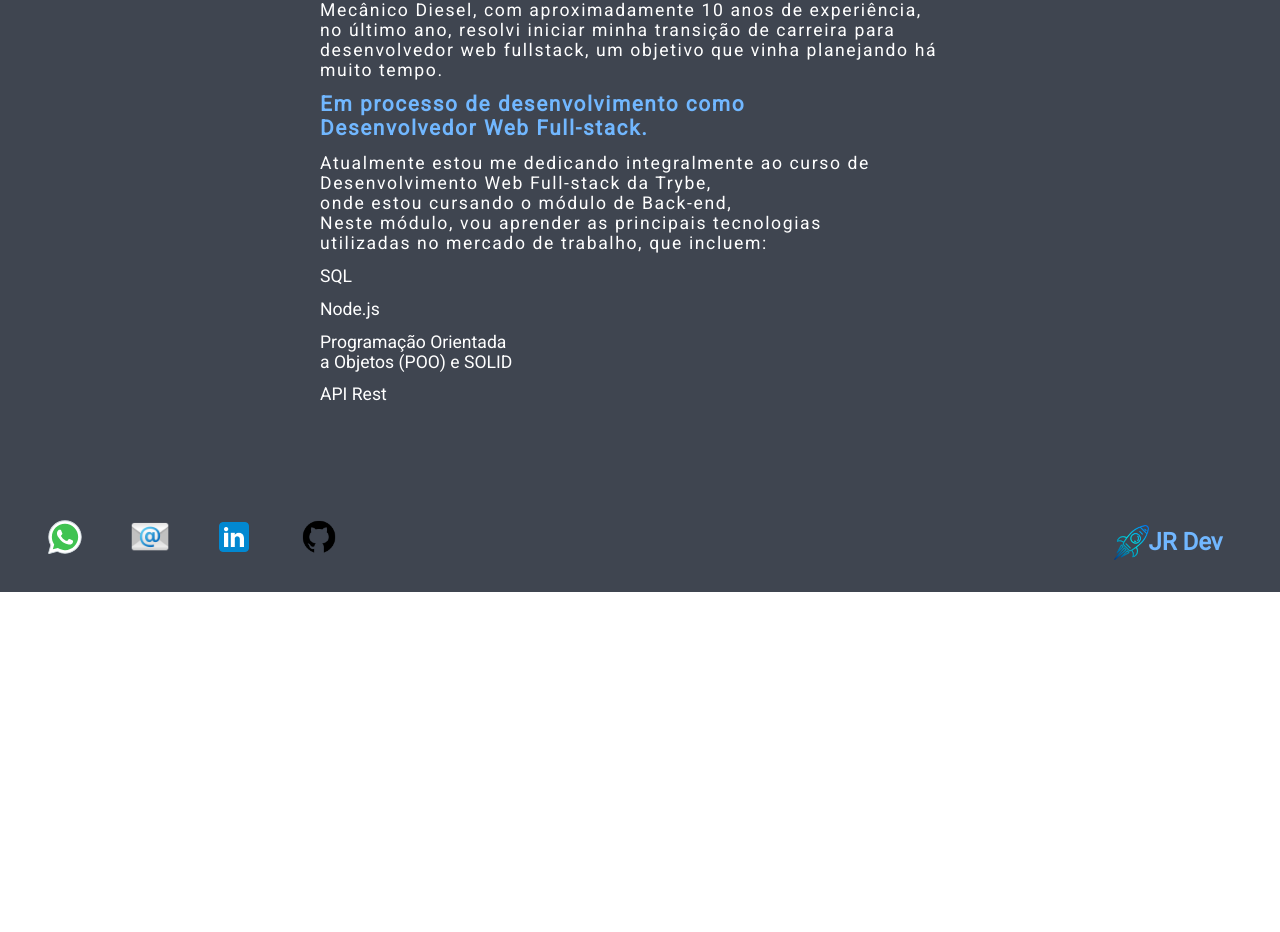
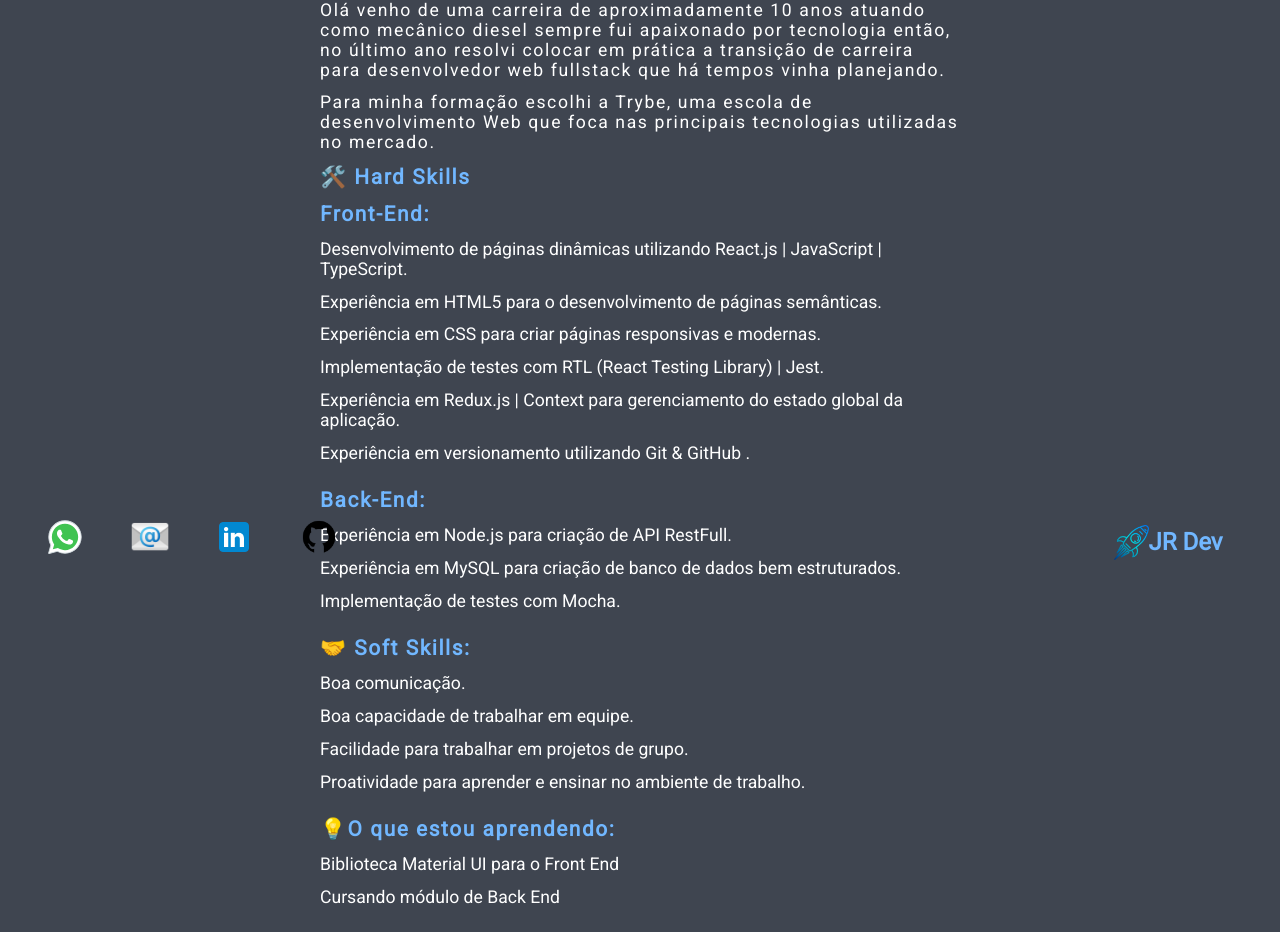
Before and after one commit to Junior-Piovesan/portfolio, a React (Vite) app: page /about in a window 1280 px wide. Shown: the part 208-1140 px from the top of the page. Before the commit the page ends 800 px from the top, so only its background shows below. Built offline with nearby package versions, Linux system fonts and the light colour scheme.

Commit message:
Atualizado 'sobre mim'

```diff
--- a/src/components/about/About.tsx
+++ b/src/components/about/About.tsx
@@ -8,6 +8,99 @@ export default function About() {
         <h1 className={ styles.title }>Desenvolvedor Web Front-end</h1>
 
         <p className={ styles.paragraph }>
+
+          Olá venho de uma carreira de aproximadamente 10 anos
+          atuando como mecânico diesel sempre fui apaixonado
+          por tecnologia então, no último ano resolvi colocar
+          em prática a transição de carreira para desenvolvedor
+          web fullstack que há tempos vinha planejando.
+        </p>
+
+        <p className={ styles.paragraph }>
+          Para minha formação escolhi a Trybe, uma escola de desenvolvimento Web
+          que foca nas principais tecnologias utilizadas no mercado.
+        </p>
+
+        <h2 className={ styles.subTitle }> 🛠️ Hard Skills</h2>
+        <h2 className={ styles.subTitle }>Front-End:</h2>
+
+        <ul className={ styles.ul }>
+          <li className={ styles.li }>
+            Desenvolvimento de páginas dinâmicas
+            utilizando React.js | JavaScript | TypeScript.
+          </li>
+
+          <li className={ styles.li }>
+            Experiência em HTML5 para o desenvolvimento de páginas semânticas.
+          </li>
+
+          <li className={ styles.li }>
+            Experiência em CSS para criar páginas responsivas e modernas.
+          </li>
+
+          <li className={ styles.li }>
+            Implementação de testes com RTL (React Testing Library) | Jest.
+          </li>
+
+          <li className={ styles.li }>
+            Experiência em Redux.js | Context para gerenciamento
+            do estado global da aplicação.
+          </li>
+
+          <li className={ styles.li }>
+            Experiência em versionamento utilizando Git & GitHub
+            .
+          </li>
+        </ul>
+
+        <h2 className={ styles.subTitle }>Back-End:</h2>
+
+        <ul className={ styles.ul }>
+          <li className={ styles.li }>
+            Experiência em Node.js para criação de API RestFull.
+          </li>
+
+          <li className={ styles.li }>
+            Experiência em MySQL para criação de banco de dados bem estruturados.
+          </li>
+
+          <li className={ styles.li }>
+            Implementação de testes com Mocha.
+          </li>
+        </ul>
+
+        <h2 className={ styles.subTitle }>🤝 Soft Skills:</h2>
+
+        <ul className={ styles.ul }>
+          <li className={ styles.li }>
+            Boa comunicação.
+          </li>
+
+          <li className={ styles.li }>
+            Boa capacidade de trabalhar em equipe.
+          </li>
+
+          <li className={ styles.li }>
+            Facilidade para trabalhar em projetos de grupo.
+          </li>
+
+          <li className={ styles.li }>
+            Proatividade para aprender e ensinar no ambiente de trabalho.
+          </li>
+        </ul>
+
+        <h2 className={ styles.subTitle }>💡O que estou aprendendo:</h2>
+        <ul className={ styles.ul }>
+          <li className={ styles.li }>
+            Biblioteca Material UI para o Front End
+          </li>
+
+          <li className={ styles.li }>
+            Cursando módulo de Back End
+          </li>
+
+        </ul>
+        {/* <p className={ styles.paragraph }>
           Mecânico Diesel, com aproximadamente 10 anos de experiência,
           <br />
           no último ano, resolvi iniciar minha transição de carreira para
@@ -44,7 +137,7 @@ export default function About() {
             a Objetos (POO) e SOLID
           </li>
           <li className={ styles.li }>API Rest</li>
-        </ul>
+        </ul> */}
 
       </article>
     </section>
```
